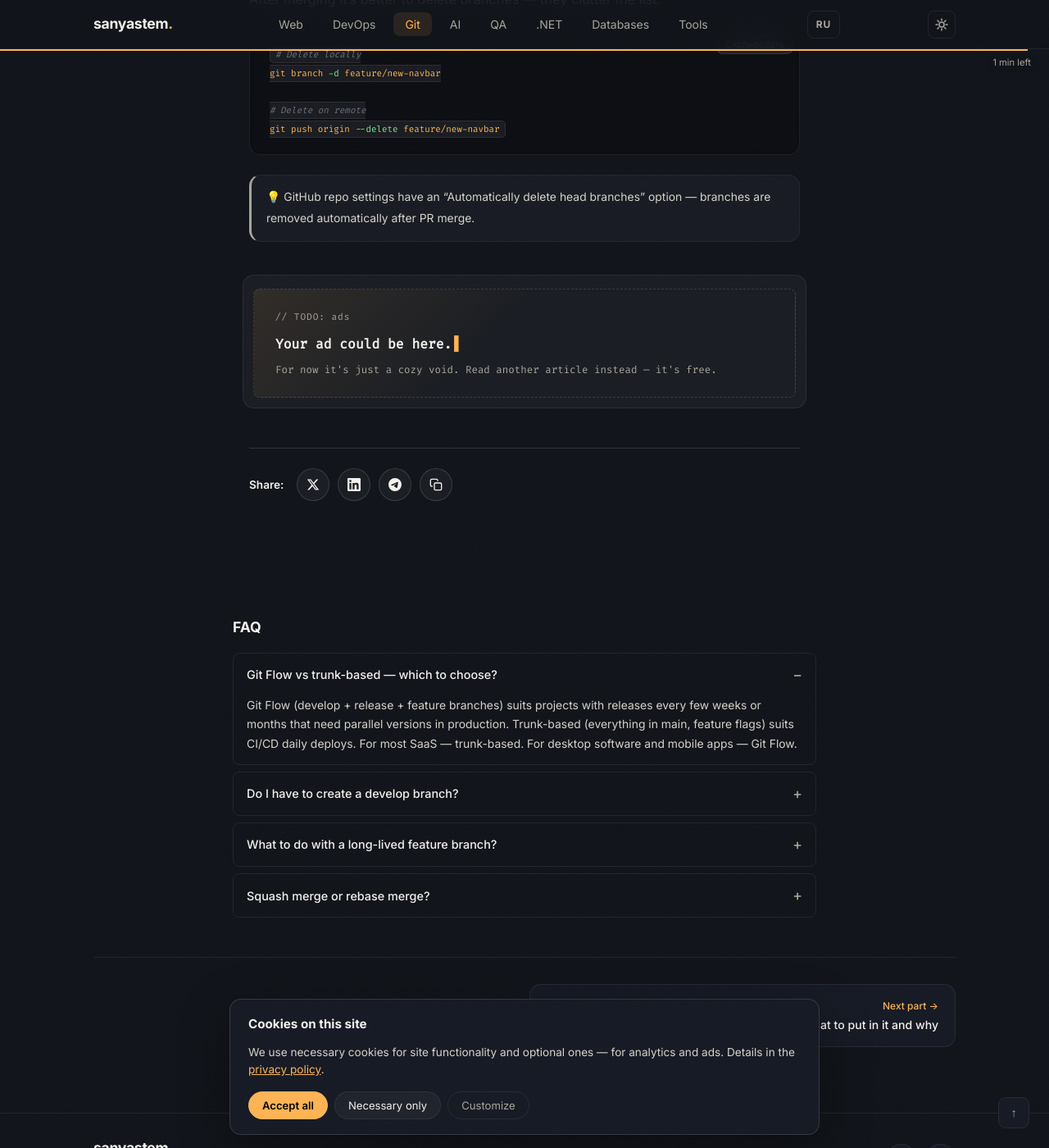
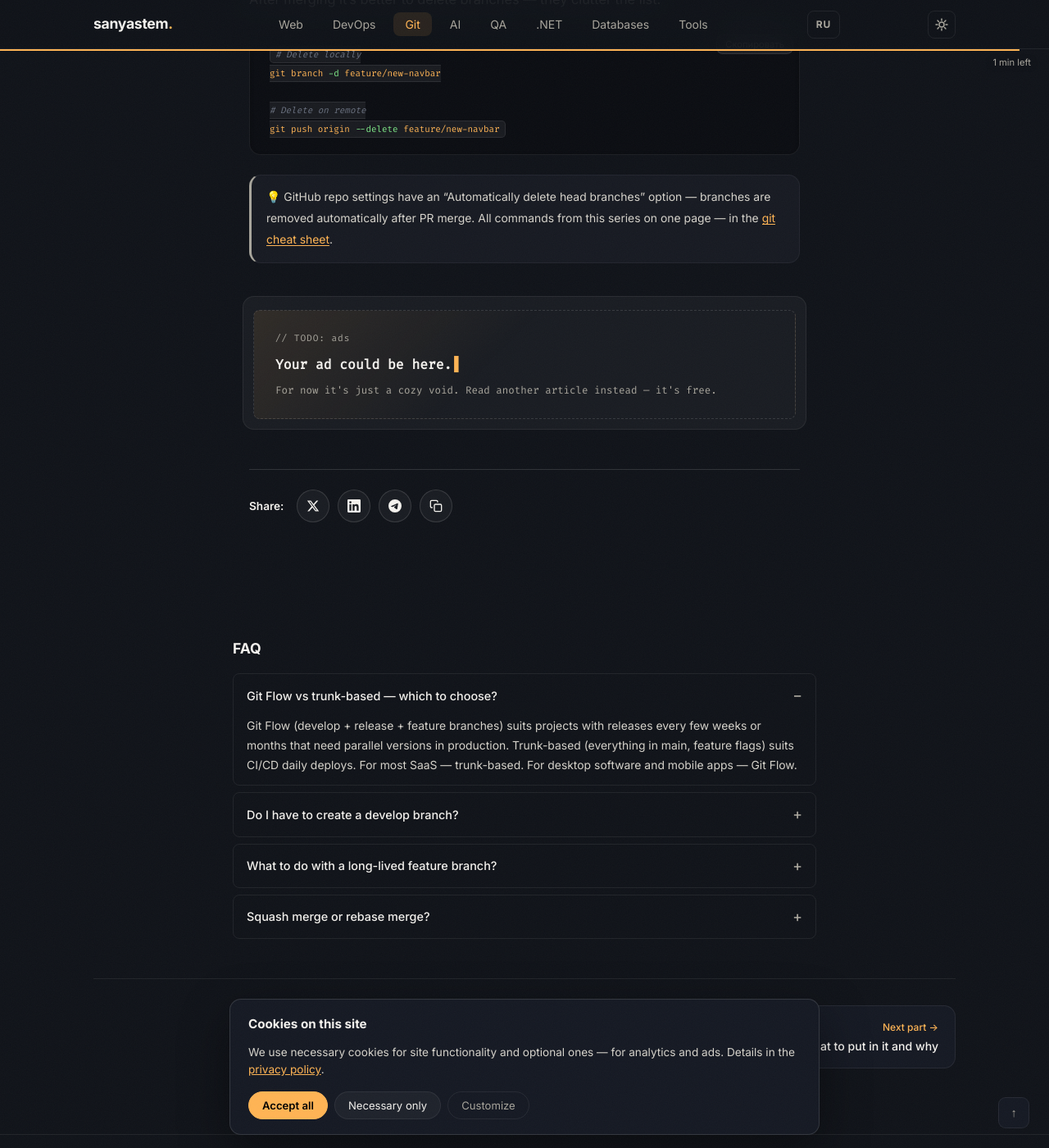
Before and after one commit to sanyastem/sanyastem.github.io, a Jekyll site: the page built from _posts/en/2025-02-15-git-flow.md, in a window 1280 px wide and 1400 px high, scrolled down 3260 px. Shown: the whole window at 82% size. Built offline with Jekyll 4.4.1, drawn with Linux system fonts in a browser that asks for light colours.

Commit message:
Развитие: прогресс-чекбоксы в курсах + git-шпаргалка (RU+EN)
- /paths/: чекбокс у каждого шага, прогресс-бар и счётчик на карточке,
  состояние в localStorage, зачёркивание пройденного
- /cheats/git/ + /en/cheats/git/: ежедневные команды, ветки, отмена,
  rebase, stash, reflog, алиасы — со ссылками на статьи серии

````diff
--- a/Scripts/script.js
+++ b/Scripts/script.js
@@ -473,3 +473,41 @@
     setTimeout(check, 2500);
     new MutationObserver(check).observe(ins, { attributes: true, attributeFilter: ['data-ad-status'] });
 });
+
+// ========== Прогресс учебных путей (localStorage) ==========
+(function() {
+    const KEY = 'path-progress';
+    const lists = document.querySelectorAll('.path-steps');
+    if (!lists.length) return;
+    function state() {
+        try { return JSON.parse(localStorage.getItem(KEY) || '{}'); } catch(e) { return {}; }
+    }
+    function save(map) { localStorage.setItem(KEY, JSON.stringify(map)); }
+
+    function refreshCard(card) {
+        const items = card.querySelectorAll('.path-steps li');
+        const done = card.querySelectorAll('.path-steps li.is-done').length;
+        const wrap = card.querySelector('.path-progress');
+        if (!wrap) return;
+        wrap.hidden = done === 0;
+        const fill = wrap.querySelector('.path-progress-fill');
+        const label = wrap.querySelector('.path-progress-label');
+        if (fill) fill.style.width = Math.round(done / items.length * 100) + '%';
+        if (label) label.textContent = done + '/' + items.length + ' ' + (label.dataset.suffix || '');
+    }
+
+    const s0 = state();
+    document.querySelectorAll('.path-steps li[data-step-url]').forEach(li => {
+        const url = li.dataset.stepUrl;
+        const cb = li.querySelector('.path-check');
+        if (s0[url]) { li.classList.add('is-done'); if (cb) cb.checked = true; }
+        if (cb) cb.addEventListener('change', () => {
+            const s = state();
+            if (cb.checked) s[url] = 1; else delete s[url];
+            save(s);
+            li.classList.toggle('is-done', cb.checked);
+            refreshCard(li.closest('.path-card'));
+        });
+    });
+    document.querySelectorAll('.path-card').forEach(refreshCard);
+})();
--- a/Style/style.css
+++ b/Style/style.css
@@ -2465,3 +2465,73 @@
 .ad-wrap.ad-unfilled .ad-label { display: none; }
 .post-card-ad.post-card-ad { transition: none; }
 .post-card-ad:hover { background: transparent; }
+
+/* ========== Прогресс учебных путей ========== */
+.path-steps li { display: flex; align-items: baseline; gap: 10px; }
+
+.path-check {
+    appearance: none;
+    width: 16px; height: 16px;
+    flex-shrink: 0;
+    border: 1px solid var(--border-strong);
+    border-radius: 4px;
+    cursor: pointer;
+    position: relative;
+    top: 2px;
+    transition: background 0.2s ease, border-color 0.2s ease, transform 0.15s ease;
+}
+
+.path-check:hover { border-color: var(--border-hover); }
+.path-check:active { transform: scale(0.85); }
+
+.path-check:checked {
+    background: var(--accent);
+    border-color: var(--accent);
+}
+
+.path-check:checked::after {
+    content: "";
+    position: absolute;
+    left: 4.5px; top: 1.5px;
+    width: 4px; height: 8px;
+    border: solid #14110a;
+    border-width: 0 2px 2px 0;
+    transform: rotate(45deg);
+}
+
+.path-steps li.is-done a {
+    color: var(--text-muted);
+    text-decoration: line-through;
+    text-decoration-color: var(--border-strong);
+}
+
+.path-progress {
+    display: flex;
+    align-items: center;
+    gap: 12px;
+    margin-top: 14px;
+}
+
+.path-progress-bar {
+    flex: 1;
+    height: 4px;
+    border-radius: 2px;
+    background: var(--border);
+    overflow: hidden;
+}
+
+.path-progress-fill {
+    display: block;
+    height: 100%;
+    width: 0;
+    background: var(--accent);
+    border-radius: 2px;
+    transition: width 0.4s cubic-bezier(0.22, 1, 0.36, 1);
+}
+
+.path-progress-label {
+    font-family: 'Fira Code', monospace;
+    font-size: 0.72rem;
+    color: var(--text-muted);
+    white-space: nowrap;
+}
--- a/_posts/en/2025-02-15-git-flow.md
+++ b/_posts/en/2025-02-15-git-flow.md
@@ -108,4 +108,4 @@
 git push origin --delete feature/new-navbar
 ```
 
-> 💡 GitHub repo settings have an "Automatically delete head branches" option — branches are removed automatically after PR merge.
+> 💡 GitHub repo settings have an "Automatically delete head branches" option — branches are removed automatically after PR merge. All commands from this series on one page — in the [git cheat sheet](/en/cheats/git/).
````
Also changed, not shown: _posts/git/2025-02-15-git-flow.md (+1 -1 lines), cheats/git.md (added, +125 -0 lines), en/cheats/git.md (added, +125 -0 lines), en/paths.html (+8 -1 lines), paths.html (+8 -1 lines).
